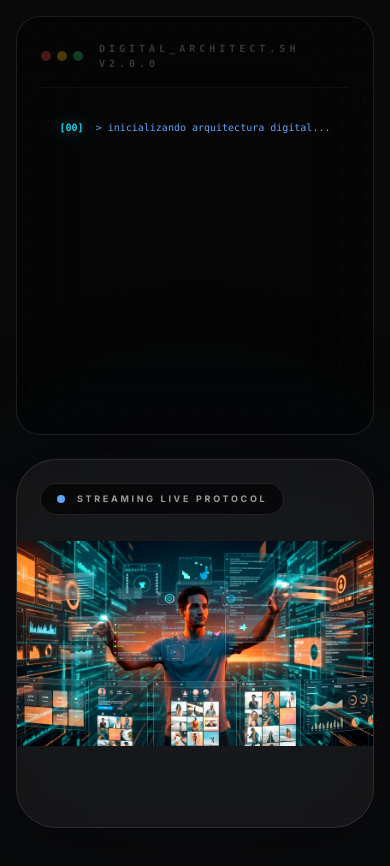
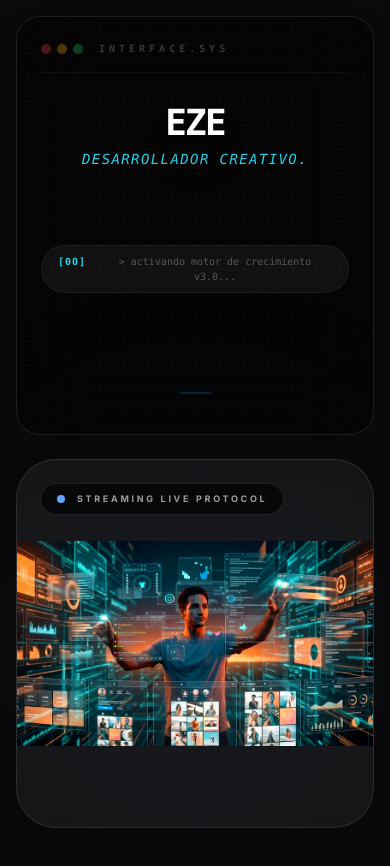
Before and after one commit to gemagenciadigital-bit/portfolio, a Next.js app: page /portfolio/ in a window 390 px wide. Shown: the top 866 px of the page. Built offline with nearby package versions, Linux system fonts and the light colour scheme.

Commit message:
Mobile: Final terminal refactor with dynamic text replacement and fixed branding

```diff
--- a/src/components/ScrollyCanvas.tsx
+++ b/src/components/ScrollyCanvas.tsx
@@ -138,68 +138,87 @@ export default function ScrollyCanvas() {
     }
   });
 
+  // Dynamic Event Filtering: Separate the fixed from the active
+  const fixedHeader = terminalEvents[1]; // EZE
+  const activeEvents = terminalEvents.slice(2);
+  const activeIdx = Math.floor(Math.max(0, currentEventIdx - 2));
+
   return (
     <div ref={containerRef} className="relative h-[800vh] w-full bg-[#0a0a0a]">
       <div className="sticky top-0 h-screen w-full flex flex-col md:flex-row items-center justify-center p-4 md:p-12 gap-6 md:gap-12">
 
         {/* LEFT: Unified Terminal (Text-heavy center) */}
         <motion.div
-          initial={{ x: -100, opacity: 0 }}
-          animate={{ x: 0, opacity: 1 }}
-          className="flex-1 w-full h-[50vh] md:h-[70vh] bg-black/50 backdrop-blur-2xl border border-white/10 rounded-3xl p-6 md:p-10 font-mono overflow-hidden shadow-2xl relative"
+          initial={{ opacity: 0 }}
+          animate={{ opacity: 1 }}
+          className="flex-1 w-full h-[55vh] md:h-[70vh] bg-black/50 backdrop-blur-2xl border border-white/10 rounded-3xl p-6 md:p-10 font-mono overflow-hidden shadow-2xl relative flex flex-col"
         >
           {/* Terminal Window Decoration */}
-          <div className="flex items-center gap-2 mb-8 border-b border-white/5 pb-4">
+          <div className="flex items-center gap-2 mb-8 border-b border-white/5 pb-4 shrink-0">
             <div className="flex gap-1.5">
               <div className="w-2.5 h-2.5 rounded-full bg-red-500/30" />
               <div className="w-2.5 h-2.5 rounded-full bg-yellow-500/30" />
               <div className="w-2.5 h-2.5 rounded-full bg-green-500/30" />
             </div>
-            <span className="ml-2 text-[10px] text-white/20 tracking-[0.4em] uppercase font-bold">digital_architect.sh v2.0.0</span>
+            <span className="ml-2 text-[10px] text-white/20 tracking-[0.4em] uppercase font-bold">interface.sys</span>
           </div>
 
-          {/* Scrolling Event List */}
-          <div className="space-y-6 flex flex-col items-center text-center h-full">
-             {terminalEvents.map((event, i) => {
+          <div className="flex-1 flex flex-col items-center justify-start text-center">
+             {/* FIXED HEADER: Always Visible */}
+             <div className="mb-10 w-full animate-in fade-in slide-in-from-top duration-1000">
+                <h2 className="text-4xl md:text-6xl font-black text-white tracking-tighter uppercase leading-none drop-shadow-2xl">
+                  {fixedHeader.text}
+                </h2>
+                <p className="text-cyan-400 text-sm md:text-base font-medium italic tracking-widest uppercase mt-2">
+                  {fixedHeader.subtext}
+                </p>
+             </div>
+
+             {/* DYNAMIC SLOT: Replaces content on scroll */}
+             <div className="w-full relative min-h-[120px] md:min-h-[200px] flex items-center justify-center">
+                {activeEvents.map((event, i) => {
+                  const isVisible = i === activeIdx;
                   const isNarrative = event.type === "narrative";
-               const isVisible = i <= currentEventIdx;
+
+                  if (!isVisible) return null;
 
                   return (
                     <motion.div
                       key={i}
-                   initial={{ opacity: 0, y: 20 }}
-                   animate={isVisible ? { opacity: 1, y: 0 } : { opacity: 0 }}
-                   transition={{ duration: 0.5 }}
-                   className={`w-full ${isNarrative ? "py-4" : "opacity-60"}`}
+                      initial={{ opacity: 0, scale: 0.95, y: 20 }}
+                      animate={{ opacity: 1, scale: 1, y: 0 }}
+                      transition={{ duration: 0.4, ease: "easeOut" }}
+                      className="w-full"
                     >
                       {isNarrative ? (
-                     <div className="flex flex-col items-center gap-2">
-                        <h2 className="text-4xl md:text-6xl font-black text-white tracking-tighter uppercase leading-none drop-shadow-2xl">
+                        <div className="flex flex-col items-center gap-3">
+                           <h3 className="text-3xl md:text-5xl font-black text-white tracking-tighter uppercase leading-[1.1] drop-shadow-2xl">
                              {event.text}
-                        </h2>
+                           </h3>
                            {event.subtext && (
-                          <p className="text-cyan-400 text-sm md:text-base font-medium italic tracking-widest uppercase">
+                             <p className="text-cyan-400 text-xs md:text-sm font-medium italic tracking-[0.2em] uppercase">
                                {event.subtext}
                              </p>
                            )}
                         </div>
                       ) : (
-                     <div className="flex justify-center gap-3 text-[10px] md:text-xs text-white/50">
-                        <span className="text-cyan-400 font-bold select-none drop-shadow-[0_0_8px_rgba(34,211,238,0.5)]">
-                          [{i.toString().padStart(2, '0')}]
-                        </span>
+                        <div className="flex flex-col items-center gap-2">
+                          <div className="flex justify-center gap-3 text-[10px] md:text-sm text-white/50 bg-white/5 px-4 py-2 rounded-full border border-white/5">
+                             <span className="text-cyan-400 font-bold tracking-widest">[{i.toString().padStart(2, '0')}]</span>
                              <span className={event.color}>{event.text}</span>
+                          </div>
                         </div>
                       )}
                     </motion.div>
                   );
                 })}
+             </div>
 
-             {/* Dynamic Cursor at active point */}
+             {/* Active Command Cursor */}
              <motion.div
                animate={{ opacity: [1, 0] }}
                transition={{ duration: 0.6, repeat: Infinity }}
-               className="w-3 h-1 bg-blue-500/80 mt-2"
+               className="w-8 h-0.5 bg-blue-500/40 mt-auto mb-4"
              />
           </div>
 
```
Lines whose indentation alone changed are shown as unchanged.
